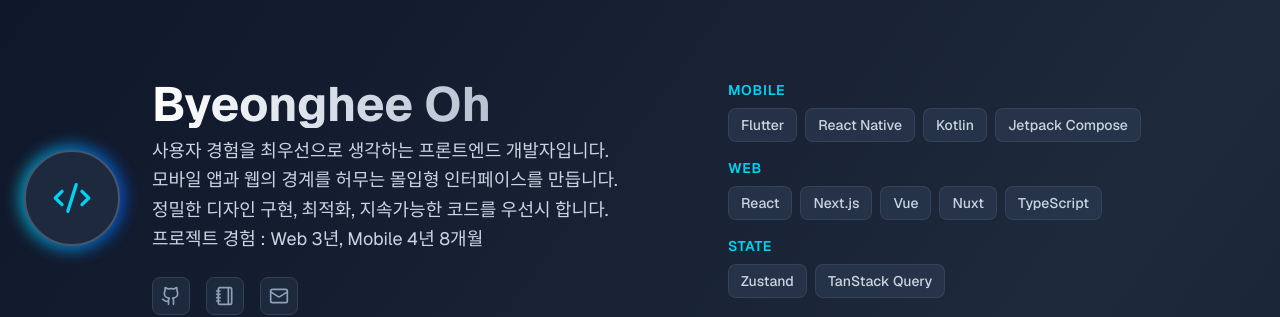
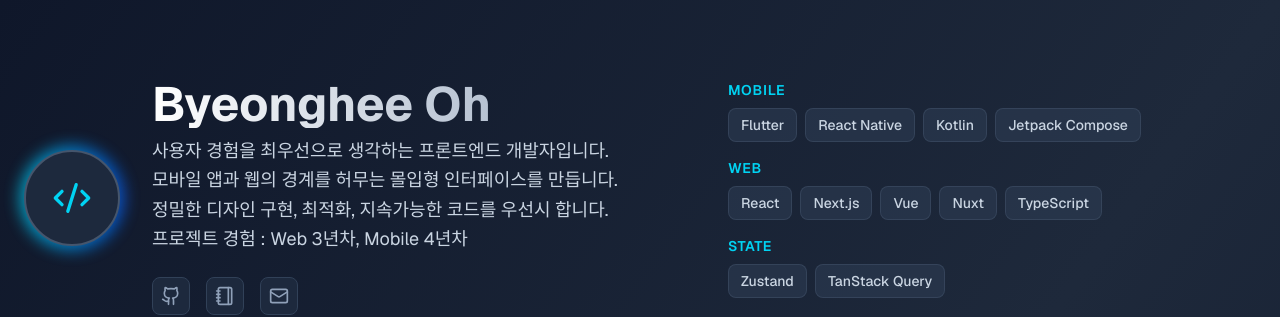
Before and after one commit to dev07060/dev-portfolio, a Next.js app: page / in a window 1280 px wide. Shown: the top 317 px of the page. Built offline with nearby package versions, Linux system fonts and the light colour scheme.

Commit message:
docs: update experience duration in profile header

```diff
--- a/src/components/widgets/ProfileHeader.tsx
+++ b/src/components/widgets/ProfileHeader.tsx
@@ -27,7 +27,7 @@ const ProfileHeader = () => {
               <br />
               정밀한 디자인 구현, 최적화, 지속가능한 코드를 우선시 합니다.
               <br />
-              프로젝트 경험 : Web 3년, Mobile 4년 8개월
+              프로젝트 경험 : Web 3년차, Mobile 4년차
             </p>
 
             {/* Social Links */}
```
